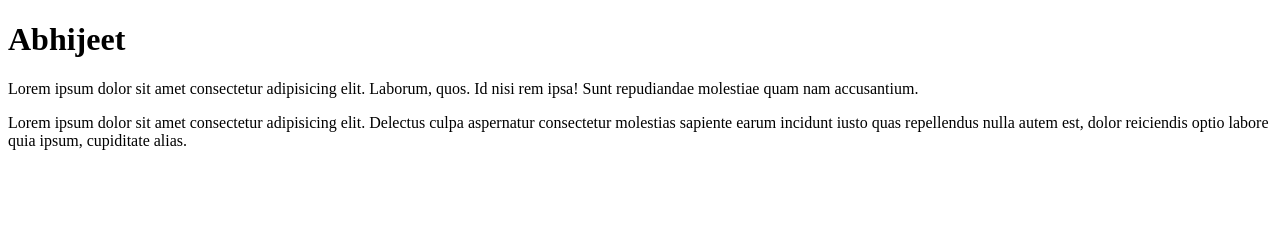
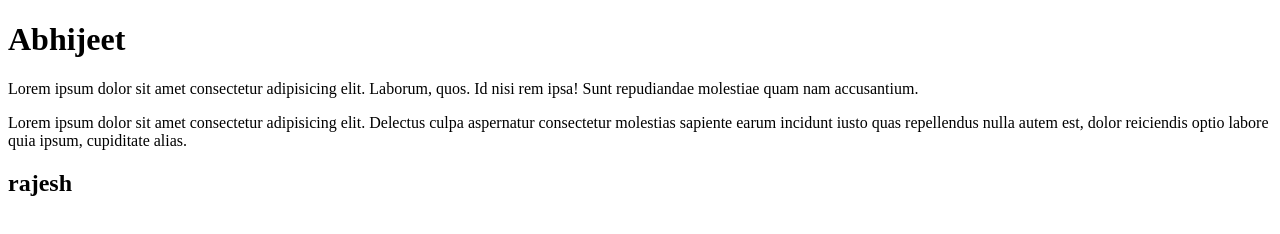
Before and after one commit to AbhijeetJadhav2097/assignment, a plain HTML site: page index.html in a window 1280 px wide. Drawn offline with Linux system fonts and the light colour scheme.

Commit message:
project done

```diff
--- a/index.html
+++ b/index.html
@@ -10,5 +10,6 @@
     <h1>Abhijeet</h1>
     <p>Lorem ipsum dolor sit amet consectetur adipisicing elit. Laborum, quos. Id nisi rem ipsa! Sunt repudiandae molestiae quam nam accusantium.</p>
     <p>Lorem ipsum dolor sit amet consectetur adipisicing elit. Delectus culpa aspernatur consectetur molestias sapiente earum incidunt iusto quas repellendus nulla autem est, dolor reiciendis optio labore quia ipsum, cupiditate alias.</p>
+    <h2>rajesh</h2>
 </body>
 </html>
```
